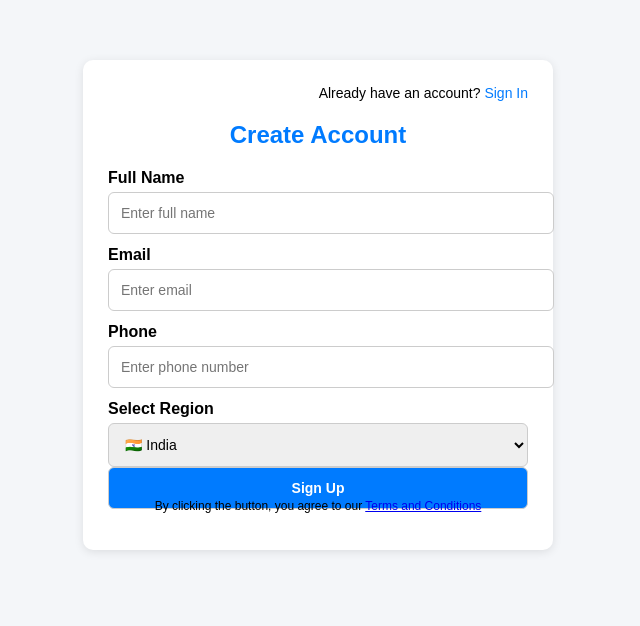
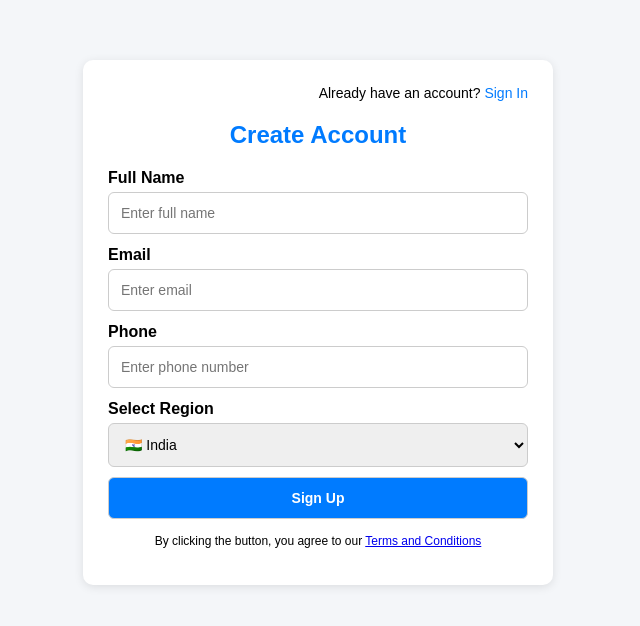
Before and after one commit to navtarangindia/navtarang-site, a website: page signup.html in a window 1280 px wide. Shown: the whole page, without its empty margins (322-962 px from the left). Drawn offline with Linux system fonts and the light colour scheme; some icons are missing.

Commit message:
Updated signup page with 21 countries and flags, fixed overlap

```diff
--- a/signup.html
+++ b/signup.html
@@ -25,11 +25,14 @@
       width:100%; padding:12px;
       border:1px solid #ccc; border-radius:6px;
       font-size:14px;
+      box-sizing: border-box;
     }
+    select { cursor:pointer; }
     button {
       background:#007BFF; color:white;
       font-weight:bold; cursor:pointer;
       transition:0.2s ease;
+      margin-top:10px;
     }
     button:hover { background:#0056b3; }
     .signin {
@@ -45,7 +48,7 @@
     p.terms {
       font-size:12px;
       text-align:center;
-      margin-top:-10px;
+      margin-top:15px; /* Added space to avoid overlap */
     }
   </style>
 </head>
```
